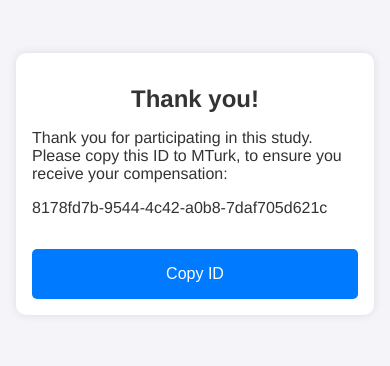
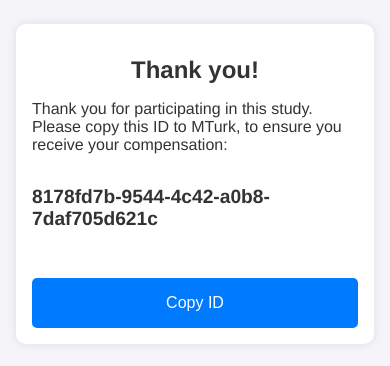
Before and after one commit to FacundoBeyrle/MA_experiment, a website: page finished.html in a window 390 px wide. Shown: the part 238-604 px from the top of the page. Drawn offline with nearby package versions, Linux system fonts and the light colour scheme; no server answers.

Commit message:
finsished ID

```diff
--- a/style.css
+++ b/style.css
@@ -1,4 +1,3 @@
-/* Global Styles */
 *,
 *::before,
 *::after {
@@ -9,7 +8,7 @@
     margin: 0;
     padding: 0;
     min-height: 100%;
-    overflow-x: hidden; /* Prevent horizontal scroll */
+    overflow-x: hidden;
     font-family: Helvetica, sans-serif;
     background-color: #f4f4f9;
     color: #333;
@@ -18,7 +17,6 @@
     align-items: center;
 }
 
-/* Container Styling */
 .container {
     background: #fff;
     padding: 2rem;
@@ -32,7 +30,6 @@
     overflow: visible;
 }
 
-/* Text Styling */
 h1 {
     color: #333;
     text-align: center;
@@ -42,24 +39,23 @@
     margin: 1rem 0;
 }
 
-/* Custom Counter Styling */
 .custom-counter {
     counter-reset: custom-counter;
-    list-style: none; /* Remove default list numbers */
+    list-style: none;
 }
 
 .custom-counter > li {
     counter-increment: custom-counter;
     position: relative;
     margin-bottom: 1rem;
-    padding-left: 2.5rem; /* Add padding to fit the number inside the container */
+    padding-left: 2.5rem;
 }
 
 .custom-counter > li::before {
     content: counter(custom-counter);
     position: absolute;
     top: 0;
-    left: 0; /* Adjusted to be inside the list item */
+    left: 0;
     background-color: #007bff;
     color: #fff;
     border-radius: 50%;
@@ -71,7 +67,6 @@
     font-size: 1rem;
 }
 
-/* Form Styling */
 form {
     display: flex;
     flex-direction: column;
@@ -79,7 +74,6 @@
     margin-top: 1rem;
 }
 
-/* Button Styles */
 a, button {
     display: inline-block;
     padding: 0.75rem 1.5rem;
@@ -105,10 +99,25 @@
     justify-content: center;
 }
 
-/* Mobile-specific Styles */
+.id-container {
+    display: flex;
+    flex-direction: column; /* Stack the ID and button vertically */
+    justify-content: center;
+    align-items: center; /* Center elements horizontally */
+    gap: 1rem; /* Space between the ID and the button */
+    margin-top: 1rem;
+}
+
+#user-id {
+    font-weight: bold;
+    font-size: 1.2rem;
+    display: block;
+}
+
+
 @media (max-width: 600px) {
     .container {
-        padding: 1rem; /* Reduce padding for smaller screens */
+        padding: 1rem;
     }
 
     h1 {
@@ -126,8 +135,7 @@
     }
 
     .custom-counter > li {
-        padding-left: 2rem; /* Adjust padding for smaller screens */
-    }
+        padding-left: 2rem;
 
     .custom-counter > li::before {
         left: -1.5rem;
@@ -135,4 +143,4 @@
         height: 1.25rem;
         font-size: 0.875rem;
     }
-}
+}}
```
